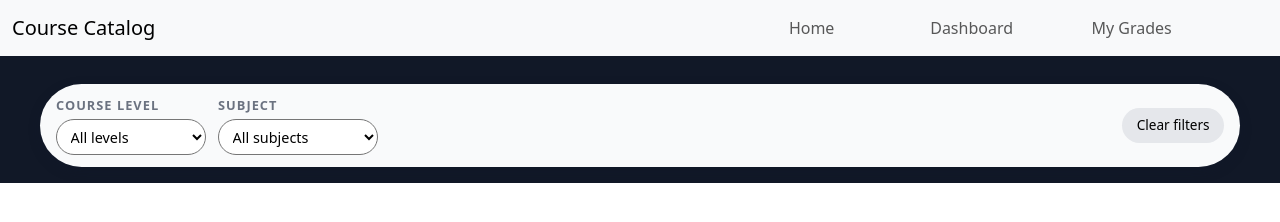
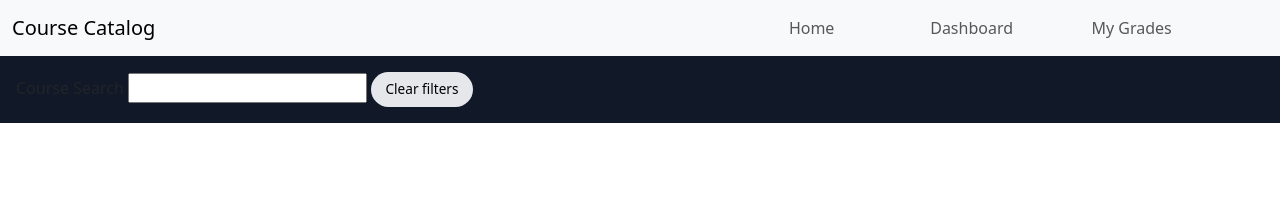
Before and after one commit to gvas213/Database-Project-Phase3, a website: page public/browse-courses.html in a window 1280 px wide. Both pictures are taken after a click on the button "Clear filters". Drawn offline with nearby package versions, Linux system fonts and the light colour scheme; no server answers.

```diff
--- a/index.js
+++ b/index.js
@@ -30,9 +30,11 @@
 
 app.get('/course_search', async (req, res) => {
     const course_name = req.query.course_name;
+    console.log(course_name);
 
     // this srearch typo should be fixed, needs to be fixed in db to though since it's already been pushed
     const {data, error} = await supabase.rpc("unsafe_course_srearch", { course_name });
+    console.log(data, error);
 
     if(error) {
         return res.status(500);
--- a/public/browse-courses.html
+++ b/public/browse-courses.html
@@ -36,26 +36,30 @@
       <main>
         <!-- Sticky filter bar -->
         <div class="filter-bar-wrapper">
-          <div class="filter-bar">
-            <div class="filter-group">
-              <label for="levelFilter">Course Level</label>
-              <select id="levelFilter">
-                <option value="all">All levels</option>
-                <option value="AP">AP</option>
-                <option value="Honors">Honors</option>
-                <option value="On Level">On Level</option>
-              </select>
-            </div>
+          <label for="courseSearch">Course Search</label>
+          <input type="text" id="courseSearch">
+          </input>
 
-            <div class="filter-group">
-              <label for="subjectFilter">Subject</label>
-              <select id="subjectFilter">
-                <option value="all">All subjects</option>
-              </select>
-            </div>
-
+          <!-- <div class="filter-bar"> -->
+          <!--   <div class="filter-group"> -->
+          <!--     <label for="levelFilter">Course Level</label> -->
+          <!--     <select id="levelFilter"> -->
+          <!--       <option value="all">All levels</option> -->
+          <!--       <option value="AP">AP</option> -->
+          <!--       <option value="Honors">Honors</option> -->
+          <!--       <option value="On Level">On Level</option> -->
+          <!--     </select> -->
+          <!--   </div> -->
+          <!---->
+          <!--   <div class="filter-group"> -->
+          <!--     <label for="subjectFilter">Subject</label> -->
+          <!--     <select id="subjectFilter"> -->
+          <!--       <option value="all">All subjects</option> -->
+          <!--     </select> -->
+          <!--   </div> -->
+          <!---->
             <button class="clear-btn" id="clearFiltersBtn">Clear filters</button>
-          </div>
+          <!-- </div> -->
         </div>
 
         <!-- Results section -->
--- a/public/browse-courses.js
+++ b/public/browse-courses.js
@@ -25,56 +25,53 @@
   ];
 
   //get html elements by class
-  const levelFilter = document.getElementById("levelFilter");
-  const subjectFilter = document.getElementById("subjectFilter");
+  // const levelFilter = document.getElementById("levelFilter");
+  // const subjectFilter = document.getElementById("subjectFilter");
   const coursesContainer = document.getElementById("coursesContainer");
   const summaryText = document.getElementById("summaryText");
   const clearFiltersBtn = document.getElementById("clearFiltersBtn");
+  const courseSearchInp = document.getElementById("courseSearch");
 
   async function getCourses() {
       const resp = await fetch("/courses");
       const data = await resp.json();
-      console.log(data);
       return data;
   }
 
   //init dropdown - populate based on data (dummy)
-  function subjectOptions() {
-    const subjects = Array.from(new Set(courses.map(c => c.subject)));
-    subjects.forEach(subject => {
-      const option = document.createElement("option");
-      option.value = subject;
-      option.textContent = subject;
-      subjectFilter.appendChild(option);
-    });
-  }
+  // function subjectOptions() {
+  //   const subjects = Array.from(new Set(courses.map(c => c.subject)));
+  //   subjects.forEach(subject => {
+  //     const option = document.createElement("option");
+  //     option.value = subject;
+  //     option.textContent = subject;
+  //     subjectFilter.appendChild(option);
+  //   });
+  // }
 
   //filter courses
-  function getFilteredCourses() {
-    const level = levelFilter.value;
-    const subject = subjectFilter.value;
-
-    return courses.filter(course => {
-      const matchesLevel = (level === "all") || (course.level === level);
-      const matchesSubject = (subject === "all") || (course.subject === subject);
-      return matchesLevel && matchesSubject;
-    });
-  }
+  // function getFilteredCourses() {
+  //   // const level = levelFilter.value;
+  //   const subject = subjectFilter.value;
+  //
+  //   return courses.filter(course => {
+  //     const matchesLevel = (level === "all") || (course.level === level);
+  //     const matchesSubject = (subject === "all") || (course.subject === subject);
+  //     return matchesLevel && matchesSubject;
+  //   });
+  // }
 
   // render course cards
-  async function renderCourses() {
-    // const filtered = getFilteredCourses();
-    const filtered = await getCourses();
-    console.log(filtered);
+  async function renderCourses(courses) {
 
     coursesContainer.innerHTML = "";
 
     //summary
-    const levelLabel = levelFilter.value === "all" ? "All levels" : levelFilter.value;
-    const subjectLabel = subjectFilter.value === "all" ? "All subjects" : subjectFilter.value;
-    summaryText.textContent = `${filtered.length} course(s) matching: ${levelLabel}, ${subjectLabel}`;
+    // const levelLabel = levelFilter.value === "all" ? "All levels" : levelFilter.value;
+    // const subjectLabel = subjectFilter.value === "all" ? "All subjects" : subjectFilter.value;
+    // summaryText.textContent = `${filtered.length} course(s) matching: ${levelLabel}, ${subjectLabel}`;
 
-    if (filtered.length === 0) {
+    if (courses.length === 0) {
       coursesContainer.innerHTML =
       `<div class="no-results">
         No courses match your filters. Try selecting a different level or subject.
@@ -82,7 +79,7 @@
       return;
     }
 
-    filtered.forEach(course => {
+    courses.forEach(course => {
       const card = document.createElement("article");
       card.className = "course-card";
 
@@ -101,18 +98,28 @@
     });
   }
 
-  //clear filters
-  function clearFilters() {
-    levelFilter.value = "all";
-    subjectFilter.value = "all";
-    renderCourses();
+  async function displayAllCourses() {
+    const courses = await getCourses();
+    renderCourses(courses);
+  }
+
+  async function clearSearch() {
+    courseSearchInp.value = "";
+    await displayAllCourses();
+  }
+
+  async function searchCourses(event) {
+    const resp = await fetch(`/course_search?course_name=${event.target.value}`);
+    const courses = await resp.json();
+    renderCourses(courses);
   }
 
   //listeners for change and click
-  levelFilter.addEventListener("change", renderCourses);
-  subjectFilter.addEventListener("change", renderCourses);
-  clearFiltersBtn.addEventListener("click", clearFilters);
+  // levelFilter.addEventListener("change", renderCourses);
+  // subjectFilter.addEventListener("change", renderCourses);
+  clearFiltersBtn.addEventListener("click", clearSearch);
+  courseSearchInp.addEventListener("input", searchCourses)
 
   // generate courses
-  subjectOptions();
-  renderCourses();
+  // subjectOptions();
+  displayAllCourses();
```
Also changed, not shown: README.md (added).
